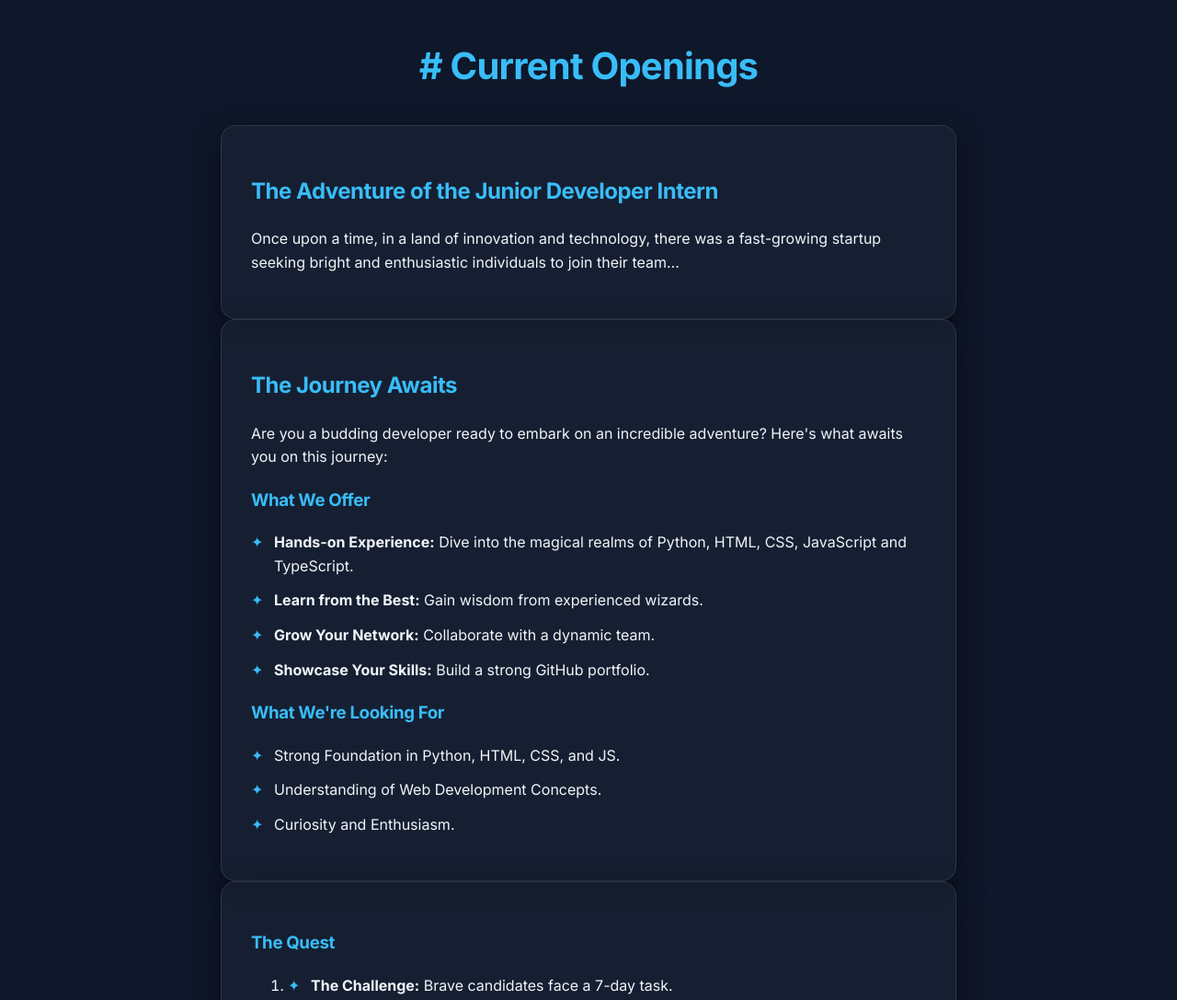
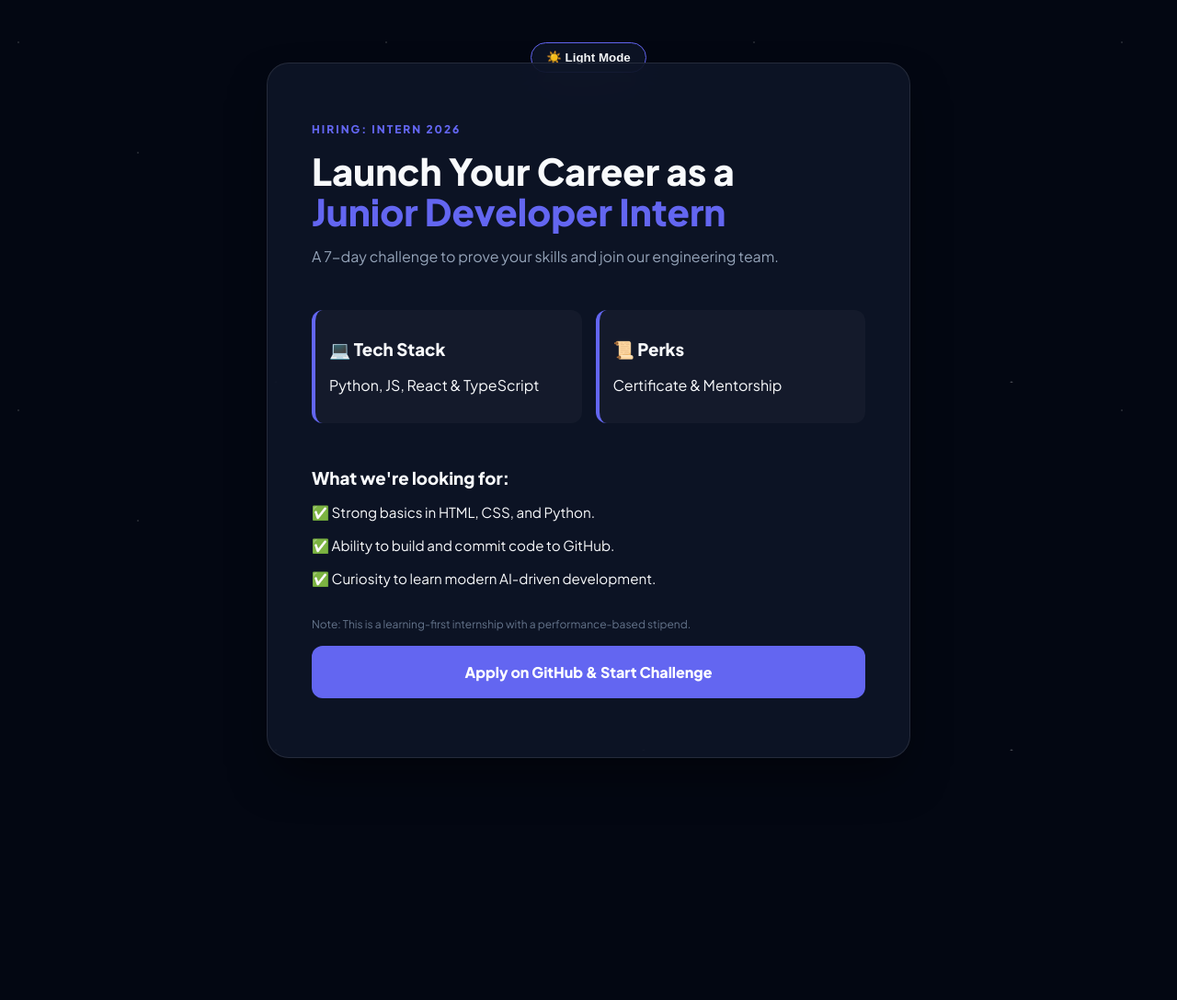
Before and after one commit to recursivezero/career, a website: page index.html in a window 1280 px wide. Shown: the top 1087 px of the page at 92% size. After the commit the page ends 892 px from the top, so only its background shows below. Drawn offline with Linux system fonts and the light colour scheme.

Commit message:
update career UI

```diff
--- a/index.html
+++ b/index.html
@@ -1,59 +1,66 @@
 <!DOCTYPE html>
-<html lang="en">
+<html lang="en" data-theme="dark">
 <head>
     <meta charset="UTF-8">
     <meta name="viewport" content="width=device-width, initial-scale=1.0">
-    <title>Career | Junior Developer Intern</title>
+    <title>Internship Opportunity | Developer Quest</title>
     <link rel="stylesheet" href="style.css">
-    <link href="https://fonts.googleapis.com/css2?family=Inter:wght@400;700&display=swap" rel="stylesheet">
+    <link href="https://fonts.googleapis.com/css2?family=Plus+Jakarta+Sans:wght@400;600;800&display=swap" rel="stylesheet">
 </head>
 <body>
 
-    <main class="quest-container">
-        <h1># Current Openings</h1>
+    <button id="theme-toggle" class="theme-btn" aria-label="Toggle Theme">
+        <span class="icon-sun">☀️ Light Mode</span>
+        <span class="icon-moon">🌙 Dark Mode</span>
+    </button>
 
-        <section class="intro">
-            <h2>The Adventure of the Junior Developer Intern</h2>
-            <p>Once upon a time, in a land of innovation and technology, there was a fast-growing startup seeking bright and enthusiastic individuals to join their team...</p>
-        </section>
+    <div class="stars"></div>
 
-        <section class="details">
-            <h2>The Journey Awaits</h2>
-            <p>Are you a budding developer ready to embark on an incredible adventure? Here's what awaits you on this journey:</p>
+    <main class="content-card">
+        <header>
+            <div class="badge">HIRING: INTERN 2026</div>
+            <h1>Launch Your Career as a <br><span class="highlight">Junior Developer Intern</span></h1>
+            <p class="subtitle">A 7-day challenge to prove your skills and join our engineering team.</p>
+        </header>
 
-            <h3>What We Offer</h3>
-            <ul>
-                <li><strong>Hands-on Experience:</strong> Dive into the magical realms of Python, HTML, CSS, JavaScript and TypeScript.</li>
-                <li><strong>Learn from the Best:</strong> Gain wisdom from experienced wizards.</li>
-                <li><strong>Grow Your Network:</strong> Collaborate with a dynamic team.</li>
-                <li><strong>Showcase Your Skills:</strong> Build a strong GitHub portfolio.</li>
-            </ul>
+        <div class="info-section">
+            <div class="perks-grid">
+                <div class="perk-card">
+                    <h3>💻 Tech Stack</h3>
+                    <p>Python, JS, React & TypeScript</p>
+                </div>
+                <div class="perk-card">
+                    <h3>📜 Perks</h3>
+                    <p>Certificate & Mentorship</p>
+                </div>
+            </div>
 
-            <h3>What We're Looking For</h3>
-            <ul>
-                <li>Strong Foundation in Python, HTML, CSS, and JS.</li>
-                <li>Understanding of Web Development Concepts.</li>
-                <li>Curiosity and Enthusiasm.</li>
-            </ul>
-        </section>
+            <section class="requirements">
+                <h3>What we're looking for:</h3>
+                <ul>
+                    <li>✅ Strong basics in HTML, CSS, and Python.</li>
+                    <li>✅ Ability to build and commit code to GitHub.</li>
+                    <li>✅ Curiosity to learn modern AI-driven development.</li>
+                </ul>
+            </section>
 
-        <section class="apply-box">
-            <h3>The Quest</h3>
-            <ol>
-                <li><strong>The Challenge:</strong> Brave candidates face a 7-day task.</li>
-                <li><strong>The Evaluation:</strong> Code quality and GitHub contributions.</li>
-            </ol>
-            <p>Join us on this journey, and together, we’ll build something amazing!</p>
-
-            <a href="https://github.com/recursivezero/career/issues/new?template=Internship_Application.yml" class="btn">
-                Apply now from here 👉
-            </a>
-        </section>
-
-        <footer class="tags">
-            <code>#startup</code> <code>#developer</code> <code>#intern</code> <code>#coding</code>
-        </footer>
+            <div class="action-zone">
+                <p class="stipend-note">Note: This is a learning-first internship with a performance-based stipend.</p>
+                <a href="https://github.com/recursivezero/career/issues/new?template=Internship_Application.yml" class="apply-btn">
+                    Apply on GitHub & Start Challenge
+                </a>
+            </div>
+        </div>
     </main>
 
+    <script>
+        const btn = document.getElementById('theme-toggle');
+        const html = document.documentElement;
+        btn.addEventListener('click', () => {
+            const current = html.getAttribute('data-theme');
+            const next = current === 'dark' ? 'light' : 'dark';
+            html.setAttribute('data-theme', next);
+        });
+    </script>
 </body>
 </html>
--- a/style.css
+++ b/style.css
@@ -1,81 +1,178 @@
 :root {
-  --bg: #0f172a;
-  --card-bg: rgba(30, 41, 59, 0.5);
-  --accent: #38bdf8;
-  --text-main: #f1f5f9;
-  --text-muted: #94a3b8;
-  --border: rgba(255, 255, 255, 0.1);
+  --bg: #030712;
+  --card-bg: rgba(15, 23, 42, 0.8);
+  --text: #f8fafc;
+  --accent: #6366f1;
+  --star-color: rgba(255, 255, 255, 0.4);
+}
+
+[data-theme="light"] {
+  --bg: #f8fafc;
+  --card-bg: rgba(255, 255, 255, 0.9);
+  --text: #0f172a;
+  --accent: #4f46e5;
+  --star-color: rgba(79, 70, 229, 0.2);
+}
+
+* {
+  margin: 0;
+  padding: 0;
+  box-sizing: border-box;
+  margin-block: 1rem;
 }
 
 body {
   background-color: var(--bg);
-  color: var(--text-main);
-  font-family: 'Inter', system-ui, -apple-system, sans-serif;
-  line-height: 1.6;
-  max-width: 800px;
-  margin: 40px auto;
-  padding: 0 20px;
+  color: var(--text);
+  font-family: 'Plus Jakarta Sans', sans-serif;
+  display: flex;
+  justify-content: center;
+  align-items: center;
+  min-height: 100vh;
+  transition: 0.3s ease;
+  padding: 20px;
 }
 
-/* Glassmorphism Card Effect */
-section, .content-wrapper {
-  background: var(--card-bg);
-  backdrop-filter: blur(10px);
-  border: 1px solid var(--border);
-  border-radius: 16px;
-  padding: 2rem;
-  box-shadow: 0 10px 30px rgba(0, 0, 0, 0.5);
+/* GALAXY STARS BACKGROUND */
+.stars {
+  position: fixed;
+  top: 0;
+  left: 0;
+  width: 100%;
+  height: 100%;
+  z-index: -1;
+  background-image:
+    radial-gradient(1px 1px at 20px 30px, var(--star-color), transparent),
+    radial-gradient(1px 1px at 150px 150px, var(--star-color), transparent),
+    radial-gradient(2px 2px at 300px 400px, var(--star-color), transparent);
+  background-size: 400px 400px;
 }
 
-h1, h2, h3 {
-  color: var(--accent);
-  letter-spacing: -0.02em;
+/* THEME TOGGLE */
+.theme-btn {
+  position: absolute;
+  top: 30px;
+  background: var(--card-bg);
+  border: 1px solid var(--accent);
+  color: var(--text);
+  padding: 8px 16px;
+  border-radius: 50px;
+  cursor: pointer;
+  font-weight: 600;
 }
 
-h1 { font-size: 2.5rem; text-align: center; margin-bottom: 2rem; }
+[data-theme="dark"] .icon-sun {
+  display: inline;
+}
 
-/* Styling the List Items as "Quest Perks" */
+[data-theme="dark"] .icon-moon {
+  display: none;
+}
+
+[data-theme="light"] .icon-sun {
+  display: none;
+}
+
+[data-theme="light"] .icon-moon {
+  display: inline;
+}
+
+/* THE PROFESSIONAL CARD */
+.content-card {
+  background: var(--card-bg);
+  backdrop-filter: blur(20px);
+  border: 1px solid rgba(255, 255, 255, 0.1);
+  padding: 3rem;
+  border-radius: 24px;
+  max-width: 700px;
+  width: 100%;
+  box-shadow: 0 25px 50px -12px rgba(0, 0, 0, 0.5);
+}
+
+.highlight {
+  color: var(--accent);
+}
+
+h1 {
+  font-size: 2.5rem;
+  line-height: 1.1;
+  margin: 10px 0;
+}
+
+.badge {
+  color: var(--accent);
+  font-weight: 800;
+  font-size: 12px;
+  letter-spacing: 2px;
+}
+
+.subtitle {
+  color: #94a3b8;
+  margin-bottom: 2rem;
+}
+
+/* PERKS GRID */
+.perks-grid {
+  display: grid;
+  grid-template-columns: 1fr 1fr;
+  gap: 15px;
+  margin-bottom: 2rem;
+}
+
+.perk-card {
+  background: rgba(255, 255, 255, 0.03);
+  padding: 15px;
+  border-radius: 12px;
+  border-left: 4px solid var(--accent);
+}
+
+/* REQUIREMENTS */
+.requirements {
+  text-align: left;
+  margin-bottom: 2rem;
+}
+
 ul {
   list-style: none;
   padding: 0;
 }
 
 li {
-  margin-bottom: 12px;
-  padding-left: 25px;
-  position: relative;
+  margin-bottom: 8px;
+  font-size: 0.95rem;
 }
 
-li::before {
-  content: "✦";
-  position: absolute;
-  left: 0;
-  color: var(--accent);
+/* ACTION AREA */
+.stipend-note {
+  font-size: 12px;
+  color: #64748b;
+  margin-bottom: 10px;
 }
 
-/* The "Call to Action" Button */
-a[href*="github.com"] {
-  display: inline-block;
-  background: linear-gradient(135deg, #38bdf8, #818cf8);
+.apply-btn {
+  display: block;
+  background: var(--accent);
   color: white;
-  padding: 12px 24px;
-  border-radius: 8px;
+  text-align: center;
+  padding: 18px;
+  border-radius: 12px;
   text-decoration: none;
-  font-weight: bold;
+  font-weight: 700;
   transition: transform 0.2s, box-shadow 0.2s;
-  margin-top: 20px;
 }
 
-a[href*="github.com"]:hover {
-  transform: translateY(-2px);
-  box-shadow: 0 5px 15px rgba(56, 189, 248, 0.4);
+.apply-btn:hover {
+  transform: translateY(-3px);
+  box-shadow: 0 10px 20px rgba(99, 102, 241, 0.4);
 }
 
-/* Hashtag Pills */
-code {
-  background: rgba(56, 189, 248, 0.1);
-  color: var(--accent);
-  padding: 4px 8px;
-  border-radius: 4px;
-  font-size: 0.9rem;
+/* MOBILE FIX */
+@media (max-width: 600px) {
+  .perks-grid {
+    grid-template-columns: 1fr;
+  }
+
+  .content-card {
+    padding: 1.5rem;
+  }
 }
```
